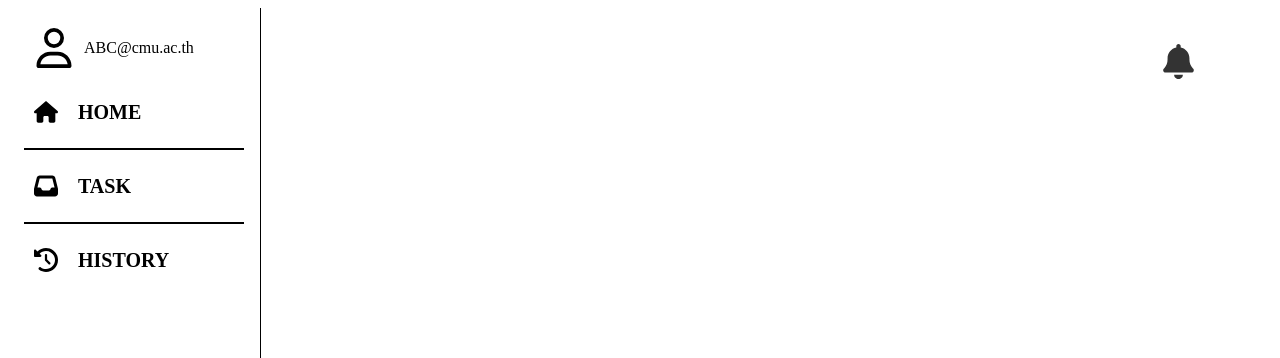
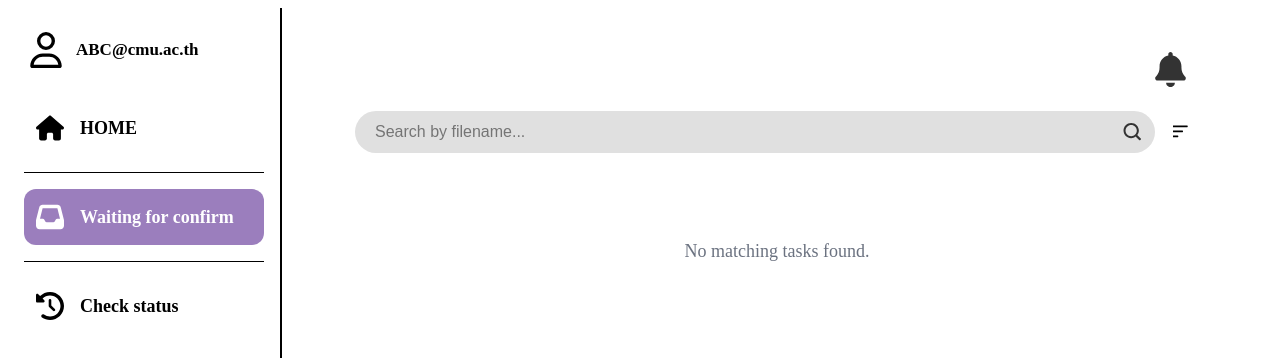
Before and after one commit to BamBamPatra/FAMIS-Frontend, a Vue app in the folder FAMIS-Frontend/: page /taskBoard in a window 1280 px wide. Shown: the top 358 px of the page. Built offline with nearby package versions, Linux system fonts and the light colour scheme; the HTML template or start-up script is replaced by a standard one.

Commit message:
Update result view

```diff
--- a/FAMIS-Frontend/src/App.vue
+++ b/FAMIS-Frontend/src/App.vue
@@ -27,6 +27,9 @@ watchEffect(() => {
     }
   }
 })
+
+import { useTaskBoardStore } from '@/stores/taskBoardStore'
+const taskBoardStore = useTaskBoardStore()
 
 
 </script>
@@ -59,7 +62,10 @@ watchEffect(() => {
           <svg xmlns="http://www.w3.org/2000/svg" class="icon" viewBox="0 0 512 512">
             <path d="M121 32C91.6 32 66 52 58.9 80.5L1.9 308.4C.6 313.5 0 318.7 0 323.9L0 416c0 35.3 28.7 64 64 64l384 0c35.3 0 64-28.7 64-64l0-92.1c0-5.2-.6-10.4-1.9-15.5l-57-227.9C446 52 420.4 32 391 32L121 32zm0 64l270 0 48 192-51.2 0c-12.1 0-23.2 6.8-28.6 17.7l-14.3 28.6c-5.4 10.8-16.5 17.7-28.6 17.7l-120.4 0c-12.1 0-23.2-6.8-28.6-17.7l-14.3-28.6c-5.4-10.8-16.5-17.7-28.6-17.7L73 288 121 96z"/>
           </svg>
-          <span>TASK</span>
+          <span>Waiting for confirm</span>
+          <span v-if="taskBoardStore.taskIds.length" class="badge">
+            {{ taskBoardStore.taskIds.length }}
+          </span>
         </RouterLink>
 
         <div class="divider"></div>
@@ -68,7 +74,7 @@ watchEffect(() => {
           <svg xmlns="http://www.w3.org/2000/svg" class="icon" viewBox="0 0 512 512">
             <path d="M75 75L41 41C25.9 25.9 0 36.6 0 57.9L0 168c0 13.3 10.7 24 24 24l110.1 0c21.4 0 32.1-25.9 17-41l-30.8-30.8C155 85.5 203 64 256 64c106 0 192 86 192 192s-86 192-192 192c-40.8 0-78.6-12.7-109.7-34.4c-14.5-10.1-34.4-6.6-44.6 7.9s-6.6 34.4 7.9 44.6C151.2 495 201.7 512 256 512c141.4 0 256-114.6 256-256S397.4 0 256 0C185.3 0 121.3 28.7 75 75zm181 53c-13.3 0-24 10.7-24 24l0 104c0 6.4 2.5 12.5 7 17l72 72c9.4 9.4 24.6 9.4 33.9 0s9.4-24.6 0-33.9l-65-65 0-94.1c0-13.3-10.7-24-24-24z"/>
           </svg>
-          <span>HISTORY</span>
+          <span>Check status</span>
         </RouterLink>
       </div>
 
@@ -94,34 +100,33 @@ watchEffect(() => {
 }
 
 .navbar {
-  width: 220px;
-  padding: 20px 16px;
-  border-right: 1px solid #000;
+  width: 240px;
+  padding: 24px 16px;
+  border-right: 2px solid #000;
   display: flex;
   flex-direction: column;
-  align-items: flex-start;
   background-color: #fff;
 }
 
 .profile-row {
   display: flex;
   align-items: center;
-  gap: 10px;
-  margin-bottom: 20px;
-  padding-left: 10px;
+  gap: 12px;
+  margin-bottom: 32px;
+  padding-left: 4px;
 }
 
 .email {
-  font-size: 16px;
-  font-weight: 500;
+  font-size: 17px;
+  font-weight: 600;
   color: #000;
 }
 
 .divider {
   width: 100%;
-  height: 2px;
+  height: 1px;
   background-color: #000;
-  margin: 12px 0;
+  margin: 16px 0;
 }
 
 .nav-group {
@@ -131,35 +136,44 @@ watchEffect(() => {
 .nav-row {
   display: flex;
   align-items: center;
-  gap: 20px;
-  padding: 12px 10px;
+  gap: 16px;
+  padding: 14px 12px;
   color: #000;
   text-decoration: none;
-  font-size: 20px;
-  font-weight: bold;
+  font-size: 18px;
+  font-weight: 600;
+  transition: background-color 0.3s, color 0.3s;
+  border-radius: 12px;
 }
 
 .nav-row:hover {
   background-color: #9B7EBD;
   color: #fff;
-  border-radius: 50px;
+}
+
+.router-link-exact-active {
+  background-color: #9B7EBD;
+  color: #fff;
 }
 
 .icon {
-  width: 24px;
-  height: 24px;
+  width: 28px;
+  height: 28px;
   fill: currentColor;
+  flex-shrink: 0;
 }
 
 .profile-icon {
-  width: 40px;
-  height: 40px;
+  width: 36px;
+  height: 36px;
+  fill: #000;
 }
 
 .main-content {
   flex: 1;
-  padding: 16px;
+  padding: 24px;
 }
+
 
 .toast {
   position: fixed;
@@ -184,4 +198,19 @@ watchEffect(() => {
   90% { opacity: 1; }
   100% { opacity: 0; transform: translateY(-10px); }
 }
+
+.badge {
+  background-color: red;
+  color: white;
+  border-radius: 50%;
+  font-size: 12px;
+  font-weight: bold;
+  width: 20px;
+  height: 20px;
+  display: flex;
+  align-items: center;
+  justify-content: center;
+  margin-left: auto;
+}
+
 </style>
--- a/FAMIS-Frontend/src/views/TaskBoardView.vue
+++ b/FAMIS-Frontend/src/views/TaskBoardView.vue
@@ -1,15 +1,27 @@
 <script setup lang="ts">
-import { onMounted } from 'vue'
+import { onMounted, ref, computed , nextTick } from 'vue'
 import { useTaskBoardStore } from '@/stores/taskBoardStore'
 import api from '@/service/Extractkey'
 import { useRouter } from 'vue-router'
+import Datepicker from '@vuepic/vue-datepicker'
+import '@vuepic/vue-datepicker/dist/main.css'
+
+const searchQuery = ref('')
+const showDatePicker = ref(false)
+const today = new Date()
+today.setHours(0, 0, 0, 0)
+const dateRange = ref<[Date | null, Date | null]>([null, null])
+
+
 const router = useRouter()
-
 const taskStore = useTaskBoardStore()
 
 onMounted(() => {
+  dateRange.value = [null, null]
+  searchQuery.value = ''
   taskStore.fetchCompletedTasks()
 })
+
 
 async function confirmTask(task: any) {
   const payload = {
@@ -38,12 +50,136 @@ function formatTime(timestamp: string) {
   const date = new Date(timestamp)
   return date.toLocaleTimeString('en-GB', { hour: '2-digit', minute: '2-digit' })
 }
+
+const filteredTasks = computed(() => {
+  const search = searchQuery.value.trim().toLowerCase()
+  const [start, end] = dateRange.value ?? [null, null]
+
+
+  return taskStore.completedTasks.filter((task) => {
+    const taskDate = new Date(task.timestamp)
+
+    const startDate = start ? new Date(start) : null
+    const endDate = end ? new Date(end) : null
+
+    if (startDate) startDate.setHours(0, 0, 0, 0)
+    if (endDate) endDate.setHours(23, 59, 59, 999)
+
+    const inDateRange =
+      (!startDate || taskDate >= startDate) &&
+      (!endDate || taskDate <= endDate)
+
+    if (!search) return inDateRange
+
+    const matchName = task.filename.toLowerCase().includes(search)
+    return matchName && inDateRange
+  })
+})
+
+
+
+
+const filterButtonRef = ref<HTMLElement | null>(null)
+const datePickerStyle = ref({ top: '0px', left: '0px' })
+
+function toggleDatePicker() {
+  showDatePicker.value = !showDatePicker.value
+
+  if (showDatePicker.value && filterButtonRef.value) {
+    nextTick(() => {
+      const el = filterButtonRef.value as HTMLElement
+      const offsetTop = el.offsetTop + el.offsetHeight + 8
+      const offsetLeft = el.offsetLeft
+
+      datePickerStyle.value = {
+        top: `${offsetTop}px`,
+        left: `${offsetLeft}px`,
+      }
+    })
+  }
+}
+
+function onDateSelected(val: [Date | null, Date | null]) {
+  dateRange.value = val
+
+  if (!val[0] && !val[1]) {
+    showDatePicker.value = false
+    return
+  }
+
+  if (val[0] && val[1]) {
+    showDatePicker.value = false
+  }
+}
+
+
+function onDateCleared() {
+  dateRange.value = [null, null]
+  searchQuery.value = ''
+  showDatePicker.value = false
+}
+
+
+
+
 </script>
 
 <template>
+
+  <div class="top-bar">
+    <div class="search-bar-container">
+      <div class="search-bar">
+        <input
+          v-model="searchQuery"
+          type="text"
+          placeholder="Search by filename..."
+          class="search-input"
+        />
+        <svg xmlns="http://www.w3.org/2000/svg" class="search-icon" viewBox="0 0 512 512">
+          <path
+            d="M505 442.7L405.3 343c28.3-34.9 45.3-79 45.3-127C450.6 96.5 354.1 0 232.8 0S15 96.5 15 216.1s96.5 216.1 216.1 216.1c48 0 92.1-17 127-45.3l99.7 99.7c9.3 9.3 24.6 9.3 33.9 0l14.3-14.3c9.3-9.3 9.3-24.6 0-33.9zM232.8 376.2c-88.5 0-160.1-71.6-160.1-160.1S144.3 56 232.8 56s160.1 71.6 160.1 160.1-71.6 160.1-160.1 160.1z"
+          />
+        </svg>
+      </div>
+
+    <!-- ปุ่ม Filter -->
+    <button
+      ref="filterButtonRef"
+      @click="toggleDatePicker"
+      class="filter-button"
+      aria-label="Toggle date filter"
+    >
+      <svg xmlns="http://www.w3.org/2000/svg" class="filter-icon" viewBox="0 0 512 512">
+        <path
+          d="M3.5 160h361c6.6 0 12-5.4 12-12v-20c0-6.6-5.4-12-12-12H3.5c-6.6 0-12 5.4-12 12v20c0 6.6 5.4 12 12 12zm0 128h240c6.6 0 12-5.4 12-12v-20c0-6.6-5.4-12-12-12H3.5c-6.6 0-12 5.4-12 12v20c0 6.6 5.4 12 12 12zm0 128h120c6.6 0 12-5.4 12-12v-20c0-6.6-5.4-12-12-12H3.5c-6.6 0-12 5.4-12 12v20c0 6.6 5.4 12 12 12z"
+        />
+      </svg>
+    </button>
+
+    <!-- Datepicker Popup -->
+    <div v-if="showDatePicker" class="date-range-popup" :style="datePickerStyle">
+      <Datepicker
+      v-model="dateRange"
+      range
+      clearable
+      :enable-time-picker="false"
+      placeholder="date range"
+      :teleport="true"
+      :auto-apply="true"
+      :month-change-on-scroll="false"
+      :close-on-auto-apply="true"
+      @update:model-value="onDateSelected"
+      @cleared="onDateCleared"
+    />
+
+    </div>
+
+    </div>
+  </div>
+
   <div class="task-board">
     <div
-      v-for="task in taskStore.completedTasks"
+      v-for="task in filteredTasks"
       :key="task.task_id"
       class="task-card"
       @click="goToResult(task)"
@@ -51,7 +187,8 @@ function formatTime(timestamp: string) {
       <div class="task-content">
         <div class="filename">
           <span class="dot"></span>
-          {{ task.filename }} <span class="success-text">uploaded successfully</span>
+          {{ task.filename }}
+          <span class="success-text">uploaded successfully</span>
         </div>
         <div class="timestamp">
           <div class="time">{{ formatTime(task.timestamp) }}</div>
@@ -59,12 +196,17 @@ function formatTime(timestamp: string) {
         </div>
       </div>
     </div>
+
+    <div v-if="filteredTasks.length === 0" class="no-task-message">
+      No matching tasks found.
+    </div>
   </div>
+
 </template>
 
 <style scoped>
 .task-board {
-  padding: 24px;
+  padding: 24px 0;
 }
 
 .task-card {
@@ -75,7 +217,6 @@ function formatTime(timestamp: string) {
   box-shadow: 0 2px 6px rgba(0, 0, 0, 0.08);
   transition: transform 0.2s ease, box-shadow 0.2s ease;
   cursor: pointer;
-  height: auto;
 }
 
 .task-card:hover {
@@ -118,4 +259,108 @@ function formatTime(timestamp: string) {
   border-radius: 50%;
   margin-right: 10px;
 }
+
+.no-task-message {
+  text-align: center;
+  margin-top: 40px;
+  color: #6b7280;
+  font-size: 18px;
+}
+
+
+.search-bar-container {
+  position: relative;
+  display: flex;
+  justify-content: center;
+  align-items: center;
+  gap: 12px;
+  width: 100%;
+  padding: 0 24px;
+}
+
+.search-bar {
+  position: relative;
+  background-color: #e0e0e0;
+  border-radius: 999px;
+  display: flex;
+  align-items: center;
+  flex: none;
+  width: 800px;
+}
+
+
+.search-input {
+  border: none;
+  background: transparent;
+  padding: 12px 40px 12px 20px;
+  font-size: 16px;
+  border-radius: 999px;
+  width: 100%;
+  outline: none;
+}
+
+
+.search-icon {
+  position: absolute;
+  right: 14px;
+  width: 18px;
+  height: 18px;
+  fill: #333;
+  pointer-events: none;
+}
+
+.filter-button {
+  flex-shrink: 0;
+  background: transparent;
+  border: none;
+  cursor: pointer;
+  padding: 6px;
+}
+
+
+.filter-icon {
+  width: 20px;
+  height: 20px;
+  fill: #000;
+}
+
+.date-range-popup {
+  position: absolute;
+  z-index: 50;
+  background: white;
+  border: 1px solid #d1d5db;
+  border-radius: 10px;
+  box-shadow: 0 4px 10px rgba(0, 0, 0, 0.12);
+  padding: 12px;
+  width: 150px;
+}
+
+.top-bar {
+  display: flex;
+  justify-content: center;
+  align-items: center;
+  padding: 24px 0;
+}
+
+.date-range-popup {
+  animation: fadeIn 0.25s ease-in-out;
+}
+
+@keyframes fadeIn {
+  from { opacity: 0; transform: translateY(-10px); }
+  to { opacity: 1; transform: translateY(0); }
+}
+
+.dp__clear_icon {
+  width: 32px;
+  height: 32px;
+  cursor: pointer;
+  margin-left: 6px;
+  display: flex;
+  align-items: center;
+  justify-content: center;
+}
+
+
+
 </style>
```
Also changed, not shown: FAMIS-Frontend/src/views/TabularResultView.vue (+23 -24 lines).
